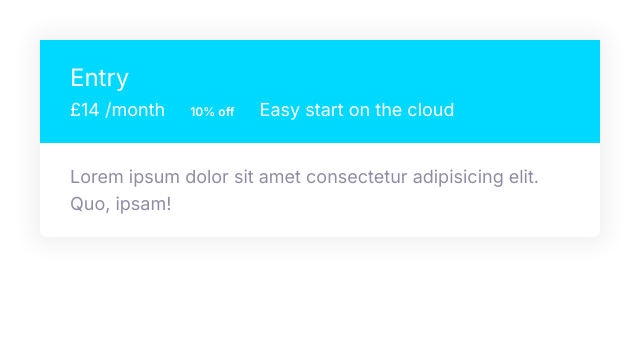
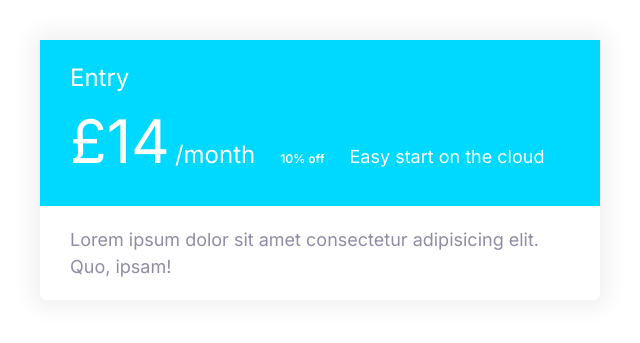
Before and after one commit to KristianPeterZwart/ULTIMATEHTML5CSS3PART3, a plain HTML site: page index.html in a window 1280 px wide. Shown: the whole page, without its empty margins (0-640 px from the left). Drawn offline with Linux system fonts and the light colour scheme.

Commit message:
Update styles.css

```diff
--- a/css/styles.css
+++ b/css/styles.css
@@ -311,3 +311,12 @@ a {
   font-weight: 500;
   font-size: 2.4rem;
 }
+
+.plan__price {
+  font-size: 6rem;
+}
+
+.plan__billing-cycle {
+  font-size: 2.4rem;
+  font-weight: 300;
+}
```
